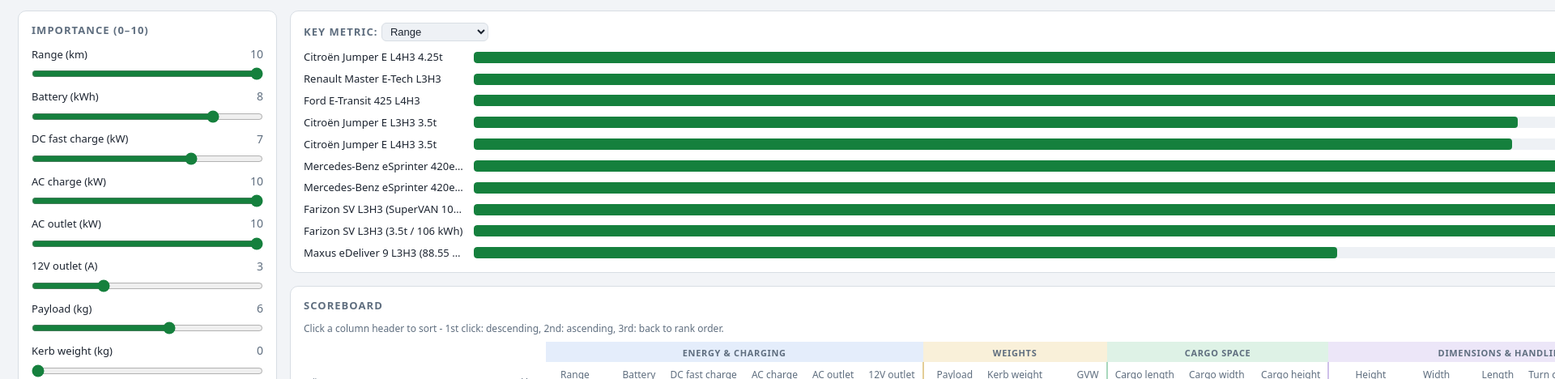
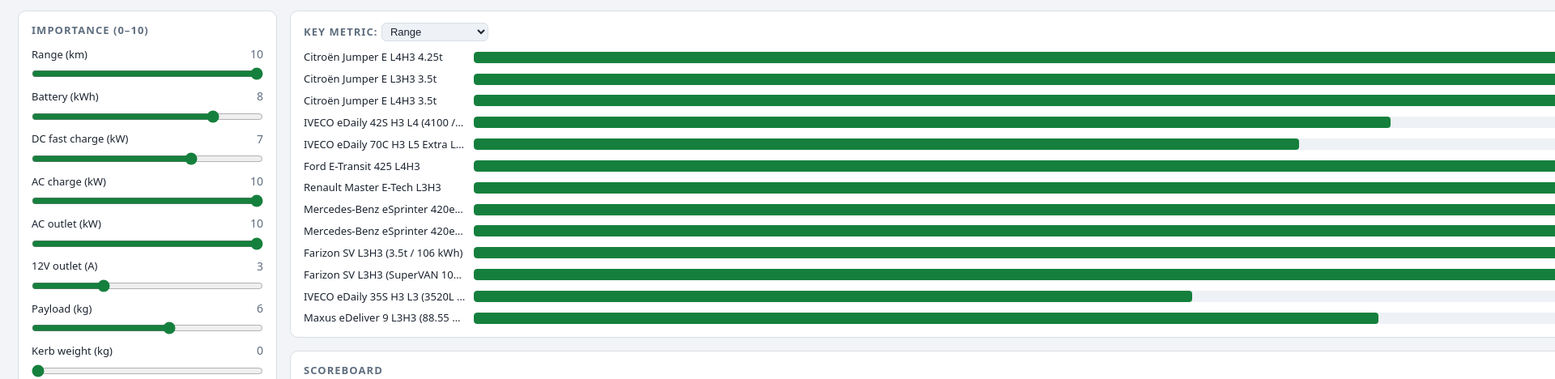
Before and after one commit to martmaiste/electric-campervan, a plain HTML site: page comparison/index.html in a window 1280 px wide. Shown: the part 88-556 px from the top of the page at 81% size, 1920 px wide, since content can reach past the window. Drawn offline with Linux system fonts and the light colour scheme.

Commit message:
Add IVECO eDaily 35S, 42S and 70C; fix filter slider step reachability

```diff
--- a/comparison/data/vans.js
+++ b/comparison/data/vans.js
@@ -321,4 +321,100 @@
       "https://saicmaxus.ie/models/edeliver-9/"
     ],
   },
+  {
+    id: "iveco-edaily-35s-3520l-h3-74kwh",
+    name: "IVECO eDaily 35S H3 L3 (3520L / 74 kWh)",
+    status: "production",
+    verified: true,
+    criteria: {
+      range_km: 235, // WLTP combined estimate (74 kWh 2-battery pack)
+      battery_kwh: 74, // Modular 2-battery pack (70 kWh usable)
+      max_charge_dc_kw: 80, // DC fast charging peak rate
+      ac_charge_kw: 11, // Standard 11 kW AC 3-phase (22 kW optional)
+      ac_outlet_kw: 3.5, // Optional ePTO / V2L AC outlet (up to 15 kW on heavy ePTO)
+      outlet_12v_a: 15, // Standard 12V auxiliary power socket
+      payload_kg: 920, // 3.5t B-License payload limit for 2-battery build
+      cargo_length_mm: 3540, // Interior cargo length at floor
+      cargo_width_mm: 1800, // Interior cargo width (1317 mm between wheel arches)
+      cargo_height_mm: 2100, // H3 interior floor-to-ceiling height
+      height_mm: 2860, // Total exterior vehicle height (H3)
+      width_mm: 2010, // Exterior width without mirrors
+      length_mm: 6180, // Total exterior overall length
+      turning_curb_m: 12.8, // Turning circle kerb-to-kerb
+      wheelbase_mm: 3520, // 3520L long-body wheelbase
+      price_eur: 68000, // Estimated base starting MSRP in EU markets
+      motor_kw: 140, // Peak electric motor output (188 hp / 400 Nm torque)
+      kerb_weight_kg: 2580, // Kerb weight (3.5t variant)
+      gvw_kg: 3500, // Standard B-License GVW limit
+    },
+    notes: "3.5t B-license high-roof panel van with 13.4 m³ cargo volume (3520L chassis)",
+    sources: [
+      "https://www.iveco.com/uk/eDaily/eDaily-Van",
+      "https://iveco-pts.com/en/products/iveco-edaily/iveco-edaily-van/"
+    ],
+  },
+  {
+    id: "iveco-edaily-42s-4100-h3-111kwh",
+    name: "IVECO eDaily 42S H3 L4 (4100 / 111 kWh)",
+    status: "production",
+    verified: true,
+    criteria: {
+      range_km: 300, // WLTP combined estimate (111 kWh 3-battery pack)
+      battery_kwh: 111, // Modular 3-battery pack (105 kWh usable)
+      max_charge_dc_kw: 115, // DC fast charging peak rate (3-battery option)
+      ac_charge_kw: 22, // 22 kW AC 3-phase onboard charger standard/optional on 3-battery trim
+      ac_outlet_kw: 15.0, // ePTO high-voltage AC output option
+      outlet_12v_a: 15, // Standard 12V auxiliary power socket
+      payload_kg: 1320, // Increased payload rating under 4.25t GVW
+      cargo_length_mm: 4680, // Interior cargo length at floor
+      cargo_width_mm: 1800, // Interior cargo width
+      cargo_height_mm: 2100, // H3 interior floor-to-ceiling height
+      height_mm: 2860, // Exterior vehicle height
+      width_mm: 2010, // Exterior width without mirrors
+      length_mm: 7280, // Total exterior length
+      turning_curb_m: 13.8, // Turning circle kerb-to-kerb
+      wheelbase_mm: 4100, // 4100 mm wheelbase
+      price_eur: 82000, // Estimated base price for 3-battery 4.25t chassis
+      motor_kw: 140, // Peak electric motor output (188 hp / 400 Nm torque)
+      kerb_weight_kg: 2930, // Unladen kerb weight
+      gvw_kg: 4250, // 4.25t alternative fuel license category GVW limit
+    },
+    notes: "4.25t heavy-duty fleet van with 18.0 m³ cargo volume and 3-battery pack",
+    sources: [
+      "https://www.iveco.com/uk/eDaily/eDaily-Van",
+      "https://iveco-pts.com/en/products/iveco-edaily/iveco-edaily-van/"
+    ],
+  },
+  {
+    id: "iveco-edaily-70c-4100l-h3-111kwh",
+    name: "IVECO eDaily 70C H3 L5 Extra Long (4100L / 111 kWh)",
+    status: "production",
+    verified: true,
+    criteria: {
+      range_km: 270, // WLTP combined range for heavy twin-wheel 7.2t variant
+      battery_kwh: 111, // Modular 3-battery pack (111 kWh gross / 105 kWh usable)
+      max_charge_dc_kw: 115, // DC fast charging peak rate
+      ac_charge_kw: 22, // 22 kW AC 3-phase onboard charger
+      ac_outlet_kw: 15.0, // High-voltage 15 kW ePTO capability for equipment/refrigeration
+      outlet_12v_a: 15, // Standard 12V auxiliary power socket
+      payload_kg: 3700, // Heavy commercial twin-rear-wheel payload capability
+      cargo_length_mm: 5125, // Maximum interior floor cargo length
+      cargo_width_mm: 1800, // Interior cargo width
+      cargo_height_mm: 2100, // H3 interior height
+      height_mm: 2860, // Total exterior vehicle height
+      width_mm: 2010, // Exterior width without mirrors
+      length_mm: 7680, // Largest overall exterior length (L5 extra long)
+      turning_curb_m: 14.5, // Turning circle kerb-to-kerb
+      wheelbase_mm: 4100, // 4100L wheelbase (extended rear overhang)
+      price_eur: 96000, // Estimated base price for 7.2t heavy variant
+      motor_kw: 140, // Peak electric motor output (188 hp / 400 Nm torque)
+      kerb_weight_kg: 3500, // Heavy commercial unladen kerb weight
+      gvw_kg: 7200, // 7.2-tonne heavy commercial GVW
+    },
+    notes: "Largest IVECO eDaily van variant: 19.6 m³ volume, twin rear wheels, 7.2t GVW rating",
+    sources: [
+      "https://www.iveco.com/uk/eDaily/eDaily-Van",
+      "https://iveco-pts.com/en/products/iveco-edaily/iveco-edaily-van/"
+    ],
+  },
 ];
--- a/comparison/index.html
+++ b/comparison/index.html
@@ -197,7 +197,9 @@
     const max = vals.length ? Math.max(...vals) : 1;
     state.filters[c.id] = { lo: min, hi: max };
     if (!vals.length) continue;
-    const step = STEP_BY_UNIT[c.unit] || 1;
+    let step = STEP_BY_UNIT[c.unit] || 1;
+    // fall back to step 1 when the unit step can't reach the max end
+    if (Math.abs((max - min) / step - Math.round((max - min) / step)) > 1e-6) step = 1;
     const row = document.createElement("div");
     row.className = "filter-row";
     const label = document.createElement("div");
```
